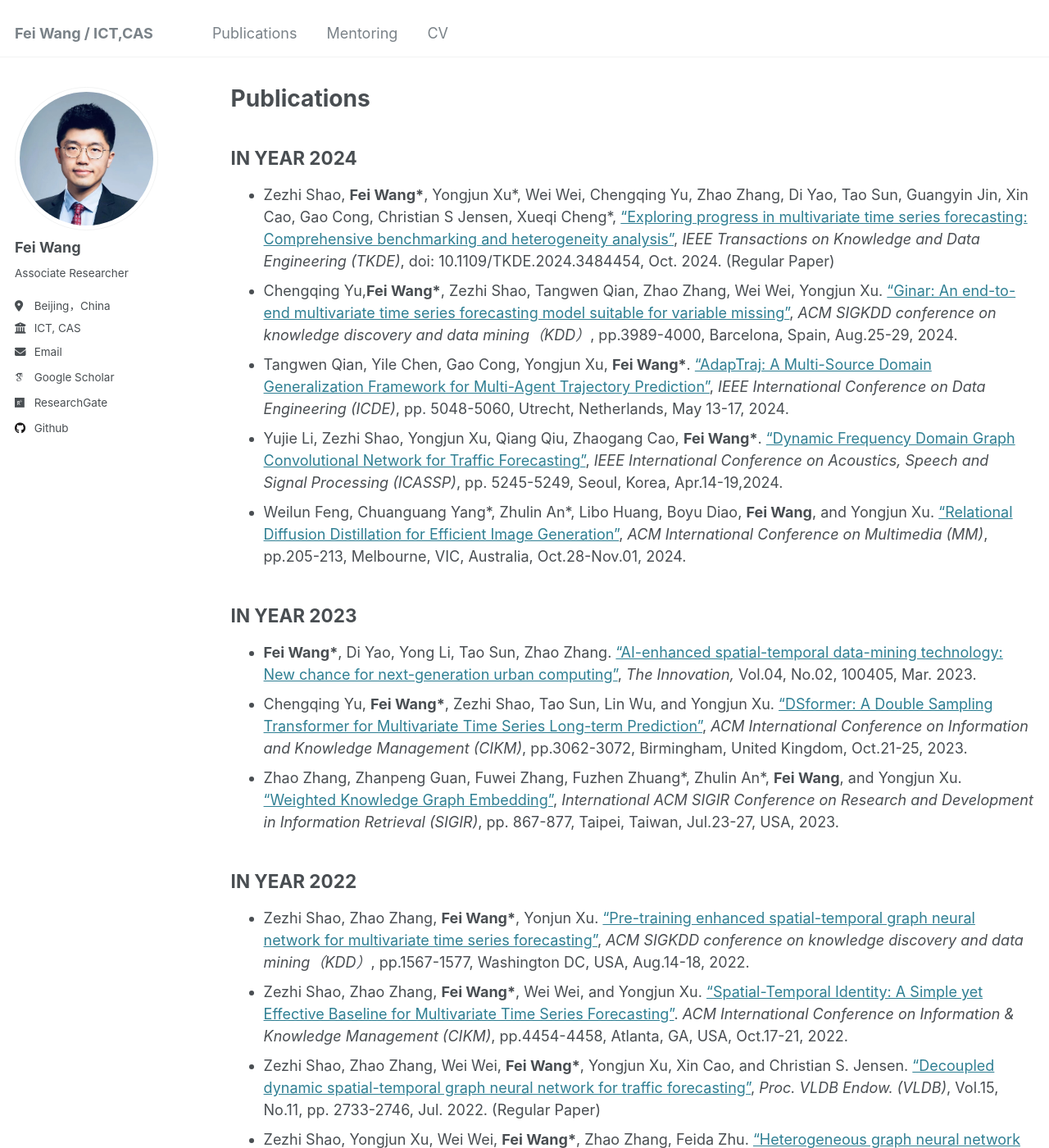
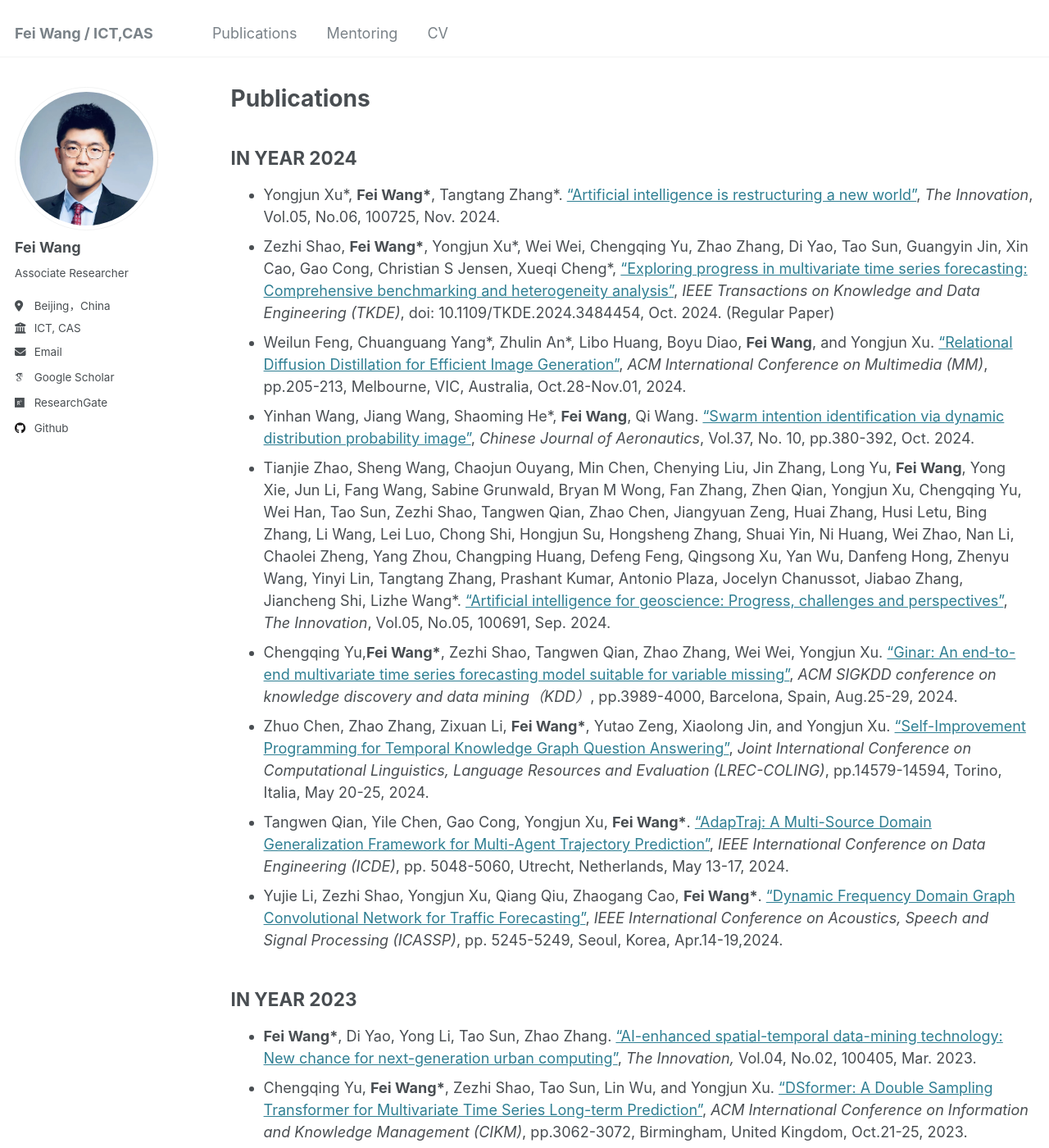
Before and after one commit to finleywang/GestaltCogTeam.github.io, a Jekyll site: the page built from publications.md, in a window 1280 px wide and 1400 px high. Shown: the whole window at 82% size. Built offline with Jekyll 4.4.1, drawn with Linux system fonts in a browser that asks for light colours; some web fonts are replaced.

Commit message:
Update publications.md

```diff
--- a/publications.md
+++ b/publications.md
@@ -9,17 +9,23 @@ IN YEAR 2024
 ------
 <ul>
 
+<li>Yongjun Xu*, <b>Fei Wang*</b>, Tangtang Zhang*. <a target='new' href='[http://finleywang.github.io/files/2024_Innovation_AI is reconstructing a new world.pdf](http://finleywang.github.io/files/2024_Innovation_AI)'>“Artificial intelligence is restructuring a new world”</a>, <i>The Innovation</i>, Vol.05, No.06, 100725, Nov. 2024. </li>
+
 <li>Zezhi Shao, <b>Fei Wang*</b>, Yongjun Xu*, Wei Wei, Chengqing Yu, Zhao Zhang, Di Yao, Tao Sun, Guangyin Jin, Xin Cao, Gao Cong, Christian S Jensen, Xueqi Cheng*, <a target='new' href='http://finleywang.github.io/files/paper1.pdf'>“Exploring progress in multivariate time series forecasting: Comprehensive benchmarking and heterogeneity analysis”</a>, <i>IEEE Transactions on Knowledge and Data Engineering (TKDE)</i>, doi: 10.1109/TKDE.2024.3484454, Oct. 2024. (Regular Paper)</li>
 
+<li>Weilun Feng, Chuanguang Yang*, Zhulin An*, Libo Huang, Boyu Diao, <b>Fei Wang</b>, and Yongjun Xu. <a target='new' href='http://finleywang.github.io/files/2024_MM_RDD.pdf'>“Relational Diffusion Distillation for Efficient Image Generation”</a>, <i>ACM International Conference on Multimedia (MM)</i>, pp.205-213, Melbourne, VIC, Australia, Oct.28-Nov.01, 2024. </li>
+
+<li>Yinhan Wang, Jiang Wang, Shaoming He*, <b>Fei Wang</b>, Qi Wang. <a target='new' href='http://finleywang.github.io/files/2024_CJA.pdf'>“Swarm intention identification via dynamic distribution probability image”</a>, <i>Chinese Journal of Aeronautics</i>, Vol.37, No. 10, pp.380-392, Oct. 2024. </li>
+
+<li>Tianjie Zhao, Sheng Wang, Chaojun Ouyang, Min Chen, Chenying Liu, Jin Zhang, Long Yu, <b>Fei Wang</b>, Yong Xie, Jun Li, Fang Wang, Sabine Grunwald, Bryan M Wong, Fan Zhang, Zhen Qian, Yongjun Xu, Chengqing Yu, Wei Han, Tao Sun, Zezhi Shao, Tangwen Qian, Zhao Chen, Jiangyuan Zeng, Huai Zhang, Husi Letu, Bing Zhang, Li Wang, Lei Luo, Chong Shi, Hongjun Su, Hongsheng Zhang, Shuai Yin, Ni Huang, Wei Zhao, Nan Li, Chaolei Zheng, Yang Zhou, Changping Huang, Defeng Feng, Qingsong Xu, Yan Wu, Danfeng Hong, Zhenyu Wang, Yinyi Lin, Tangtang Zhang, Prashant Kumar, Antonio Plaza, Jocelyn Chanussot, Jiabao Zhang, Jiancheng Shi, Lizhe Wang*. <a target='new' href='[http://finleywang.github.io/files/2024_Innovation_AI Geoscience Review.pdf](http://finleywang.github.io/files/2024_Innovation_AI)'>“Artificial intelligence for geoscience: Progress, challenges and perspectives”</a>, <i>The Innovation</i>, Vol.05, No.05, 100691, Sep. 2024. </li>
 
 <li>Chengqing Yu,<b>Fei Wang*</b>, Zezhi Shao, Tangwen Qian, Zhao Zhang, Wei Wei, Yongjun Xu. <a target='new' href='http://finleywang.github.io/files/2024_KDD_GinAR.pdf'>“Ginar: An end-to-end multivariate time series forecasting model suitable for variable missing”</a>, <i>ACM SIGKDD conference on knowledge discovery and data mining（KDD）</i>, pp.3989-4000, Barcelona, Spain, Aug.25-29, 2024. </li>
 
+<li>Zhuo Chen, Zhao Zhang, Zixuan Li, <b>Fei Wang*</b>, Yutao Zeng, Xiaolong Jin, and Yongjun Xu. <a target='new' href='http://finleywang.github.io/files/2024_LREC_COLING.pdf'>“Self-Improvement Programming for Temporal Knowledge Graph Question Answering”</a>, <i>Joint International Conference on Computational Linguistics, Language Resources and Evaluation (LREC-COLING)</i>, pp.14579-14594, Torino, Italia, May 20-25, 2024. </li>
 
 <li>Tangwen Qian, Yile Chen, Gao Cong, Yongjun Xu, <b>Fei Wang*</b>. <a target='new' href='http://finleywang.github.io/files/2024_ICDE_AdapTraj.pdf'>“AdapTraj: A Multi-Source Domain Generalization Framework for Multi-Agent Trajectory Prediction”</a>, <i>IEEE International Conference on Data Engineering (ICDE)</i>, pp. 5048-5060, Utrecht, Netherlands, May 13-17, 2024. </li>
 
 <li> Yujie Li, Zezhi Shao, Yongjun Xu, Qiang Qiu, Zhaogang Cao, <b>Fei Wang*</b>. <a target='new' href='http://finleywang.github.io/files/2023_ICASSP_Dynamic_Frequency_Domain_Graph_Convolutional_Network_for_Traffic_Forecasting.pdf'>“Dynamic Frequency Domain Graph Convolutional Network for Traffic Forecasting”</a>, <i>IEEE International Conference on Acoustics, Speech and Signal Processing (ICASSP)</i>, pp. 5245-5249, Seoul, Korea, Apr.14-19,2024. </li>
-
-<li>Weilun Feng, Chuanguang Yang*, Zhulin An*, Libo Huang, Boyu Diao, <b>Fei Wang</b>, and Yongjun Xu. <a target='new' href='http://finleywang.github.io/files/2024_MM_RDD.pdf'>“Relational Diffusion Distillation for Efficient Image Generation”</a>, <i>ACM International Conference on Multimedia (MM)</i>, pp.205-213, Melbourne, VIC, Australia, Oct.28-Nov.01, 2024. </li>
 
 
  </ul>
```
